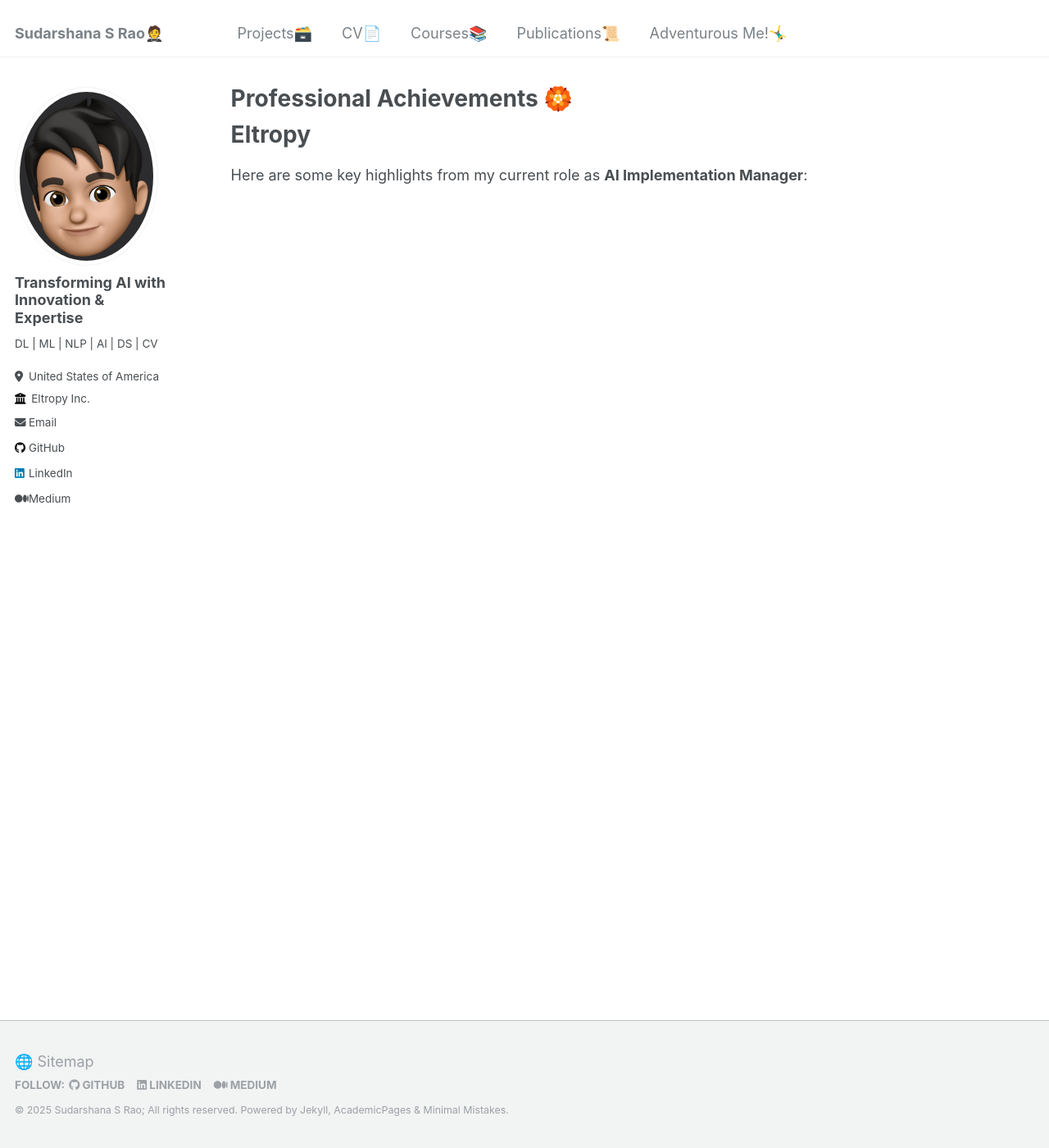
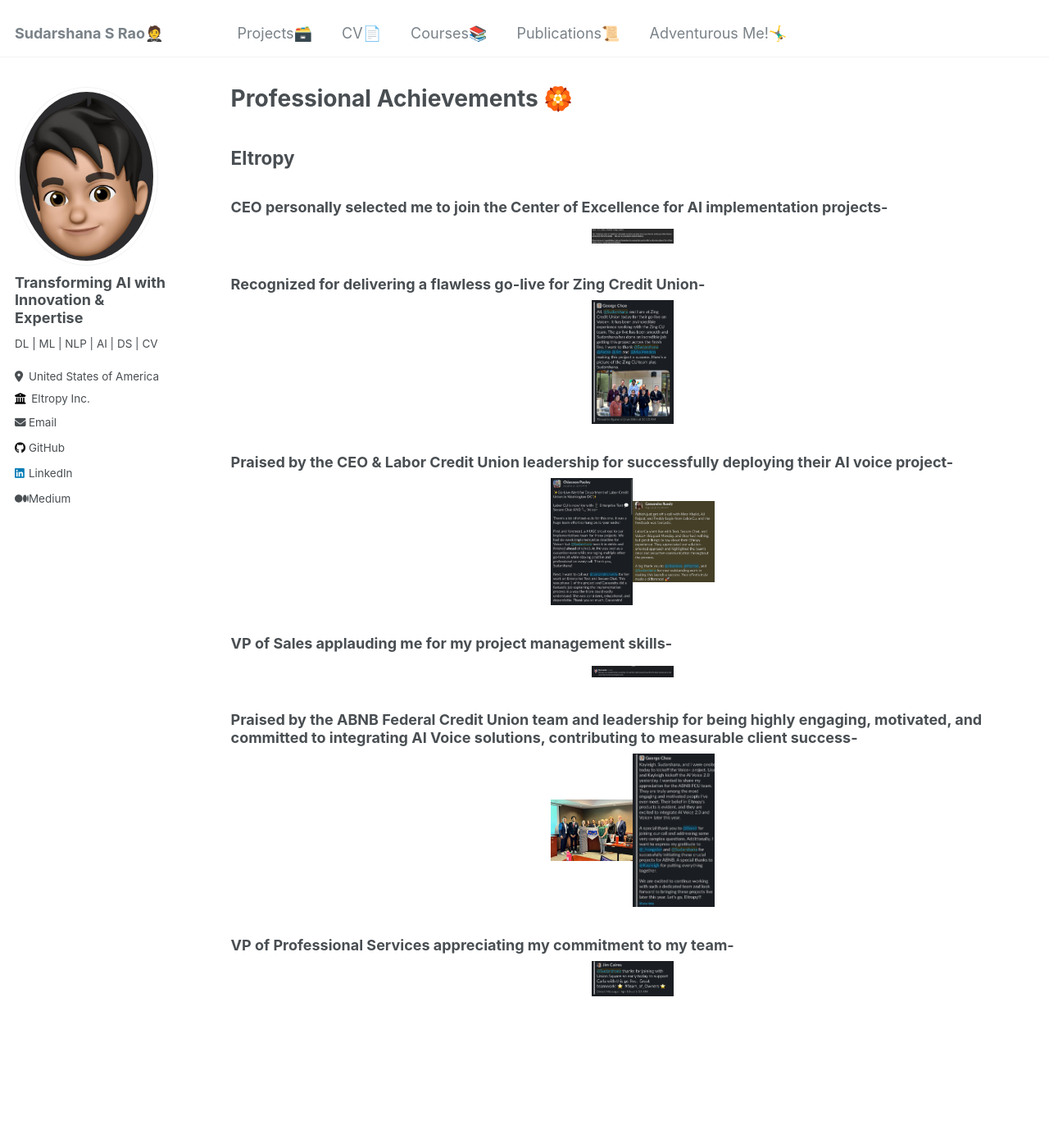
Before and after one commit to SudarshanaSRao/SudarshanaSRao.github.io, a Jekyll site: the page built from _pages/achievements.md, in a window 1280 px wide and 1400 px high. Shown: the whole window at 82% size. Built offline with Jekyll 4.4.1, drawn with Linux system fonts in a browser that asks for light colours.

Commit message:
Update achievements.md

```diff
--- a/_pages/achievements.md
+++ b/_pages/achievements.md
@@ -8,6 +8,22 @@
   - /achievements
 ---
 
-# Eltropy
+## Eltropy
 
-Here are some key highlights from my current role as **AI Implementation Manager**:
+### CEO personally selected me to join the Center of Excellence for AI implementation projects-
+<center><img src="/images/EL-1.png" height="100px" width="100px" style="cursor: crosshair;"></center>
+
+### Recognized for delivering a flawless go-live for Zing Credit Union-
+<center><img src="/images/EL-3.jpg" height="100px" width="100px" style="cursor: crosshair;"></center>
+
+### Praised by the CEO & Labor Credit Union leadership for successfully deploying their AI voice project-
+<center><img src="/images/EL-5.jpg" height="100px" width="100px" style="cursor: crosshair;"><img src="/images/EL-6.jpg" height="100px" width="100px" style="cursor: crosshair;"></center>
+
+### VP of Sales applauding me for my project management skills-
+<center><img src="/images/EL-7.jpg" height="100px" width="100px" style="cursor: crosshair;"></center>
+
+### Praised by the ABNB Federal Credit Union team and leadership for being highly engaging, motivated, and committed to integrating AI Voice solutions, contributing to measurable client success-
+<center><img src="/images/EL-2.jpg" height="100px" width="100px" style="cursor: crosshair;"><img src="/images/EL-4.jpg" height="100px" width="100px" style="cursor: crosshair;"></center>
+
+### VP of Professional Services appreciating my commitment to my team-
+<center><img src="/images/EL-8.jpg" height="100px" width="100px" style="cursor: crosshair;"></center>
```
